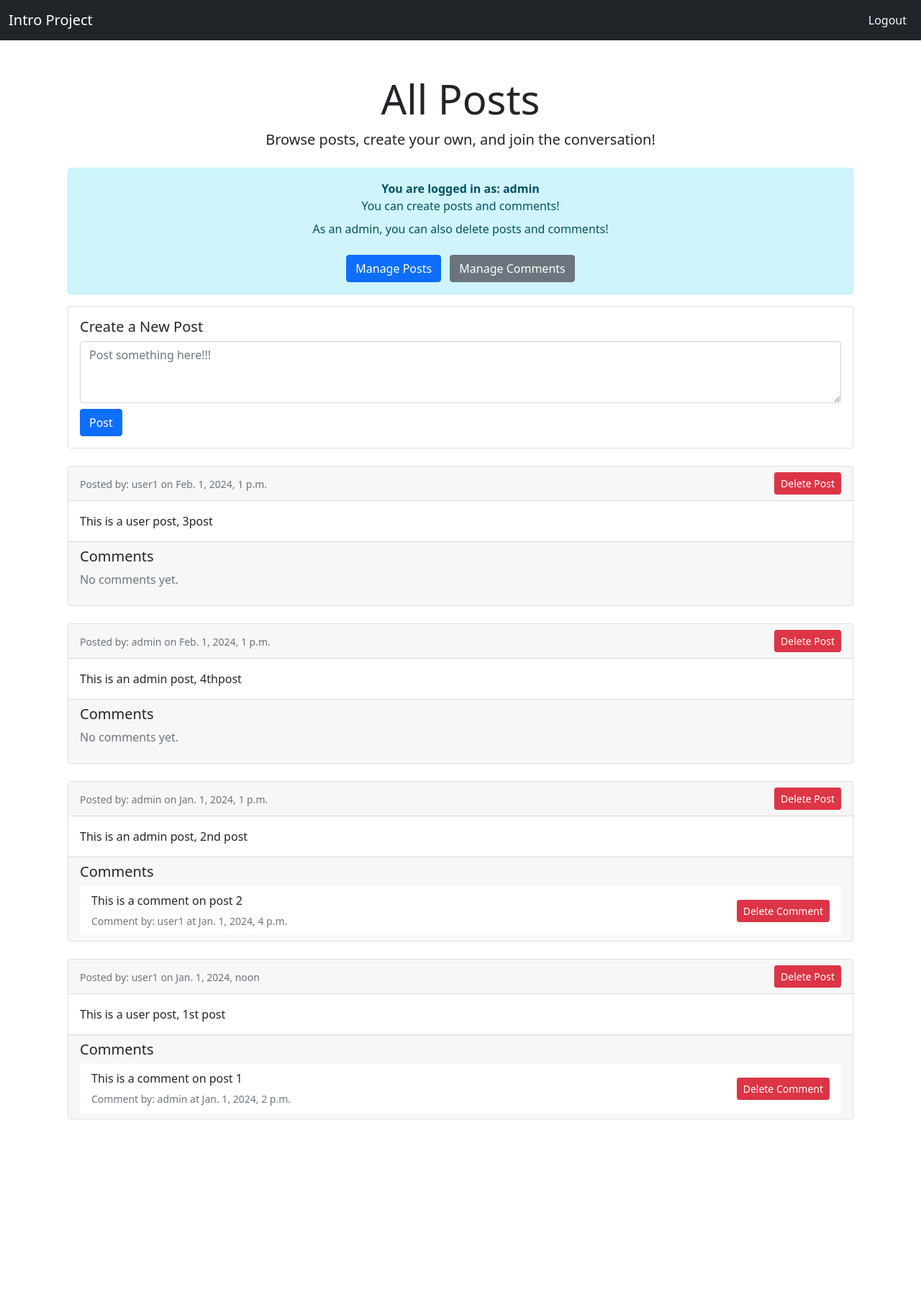
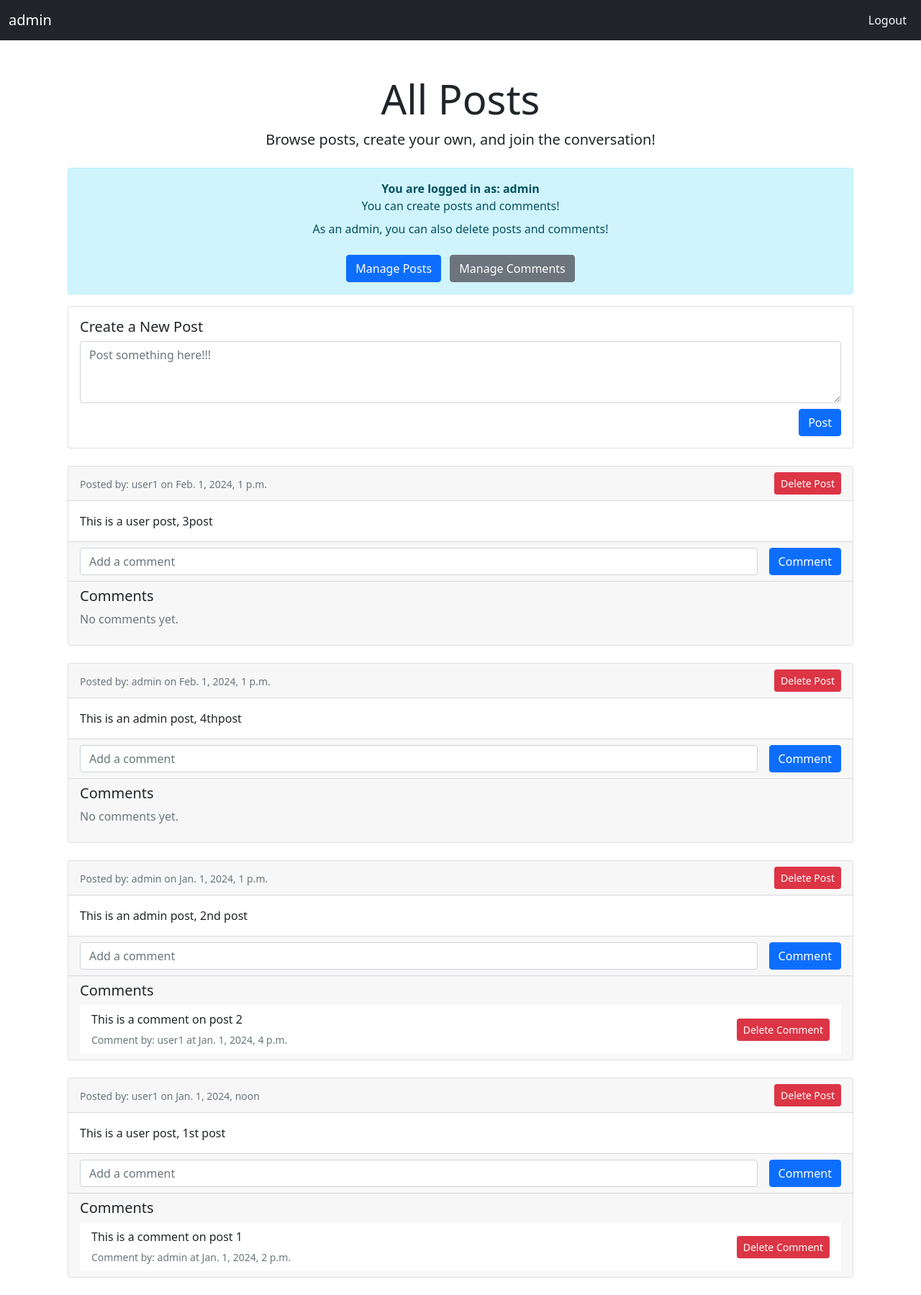
Before and after one commit to usd-cs/COMP-49X-24-25-SMSE-intro-project, a Django app: page /posts/ in a window 1280 px wide. Shown: the whole page at 72% size. Before the commit the page ends 1555 px from the top, so only its background shows below. Run offline with Django 5.2, Linux system fonts and the light colour scheme; a user stored in the database is signed in; data comes from the database, SQL or seed files in the repository.

Commit message:
Added comments, did frontend formatting, deleted unnecessary files

```diff
--- a/intro_project/posts/templates/posts/base.html
+++ b/intro_project/posts/templates/posts/base.html
@@ -3,14 +3,18 @@
 <head>
     <meta charset="UTF-8">
     <meta name="viewport" content="width=device-width, initial-scale=1.0">
-    <title>My Django Project</title>
+    <title>SMSE Web Forum</title>
     <link href="https://cdn.jsdelivr.net/npm/bootstrap@5.1.3/dist/css/bootstrap.min.css" rel="stylesheet">
 </head>
 <body>
     <!-- Navigation Bar -->
     <nav class="navbar navbar-expand-lg navbar-dark bg-dark">
         <div class="container-fluid">
-            <a class="navbar-brand" href="#">Intro Project</a>
+            {% if user.is_authenticated %}
+            <a class="navbar-brand" href="#">{{ user.username }}</a>
+            {% else %}
+            <a class="navbar-brand" href="#">SMSE Web Forum</a>
+            {% endif %}
             <button class="navbar-toggler" type="button" data-bs-toggle="collapse" data-bs-target="#navbarNav" aria-controls="navbarNav" aria-expanded="false" aria-label="Toggle navigation">
                 <span class="navbar-toggler-icon"></span>
             </button>
--- a/intro_project/posts/templates/posts/home.html
+++ b/intro_project/posts/templates/posts/home.html
@@ -32,8 +32,8 @@
                 {% csrf_token %}
                 <div class="form-group">
                     <textarea class="form-control" name="content" rows="3" placeholder="Post something here!!!" required></textarea>
+                    <button type="submit" class="btn btn-primary mt-2 float-end">Post</button>
                 </div>
-                <button type="submit" class="btn btn-primary mt-2">Post</button>
             </form>
         </div>
     </div>
@@ -64,6 +64,17 @@
             <div class="card-body">
                 <p class="card-text">{{ post.content }}</p>
             </div>
+            {% if user.is_authenticated %}
+            <div class="card-footer">
+                <form method="POST" action="{% url 'posts:create_comment' post.id %}">
+                    {% csrf_token %}
+                    <div class="form-group d-flex flex-row">
+                        <input class="form-control" name="content" placeholder="Add a comment" required></input>
+                        <button type="submit" class="btn btn-primary float-end ms-3">Comment</button>
+                    </div>
+                </form>
+            </div>
+            {% endif %}
             <div class="card-footer">
                 <h5>Comments</h5>
                 {% if post.comments.all %}
```
Also changed, not shown: intro_project/posts/templates/posts/create_post.html (deleted, +0 -18 lines), intro_project/posts/templates/posts/login.html (+5 -2 lines).
